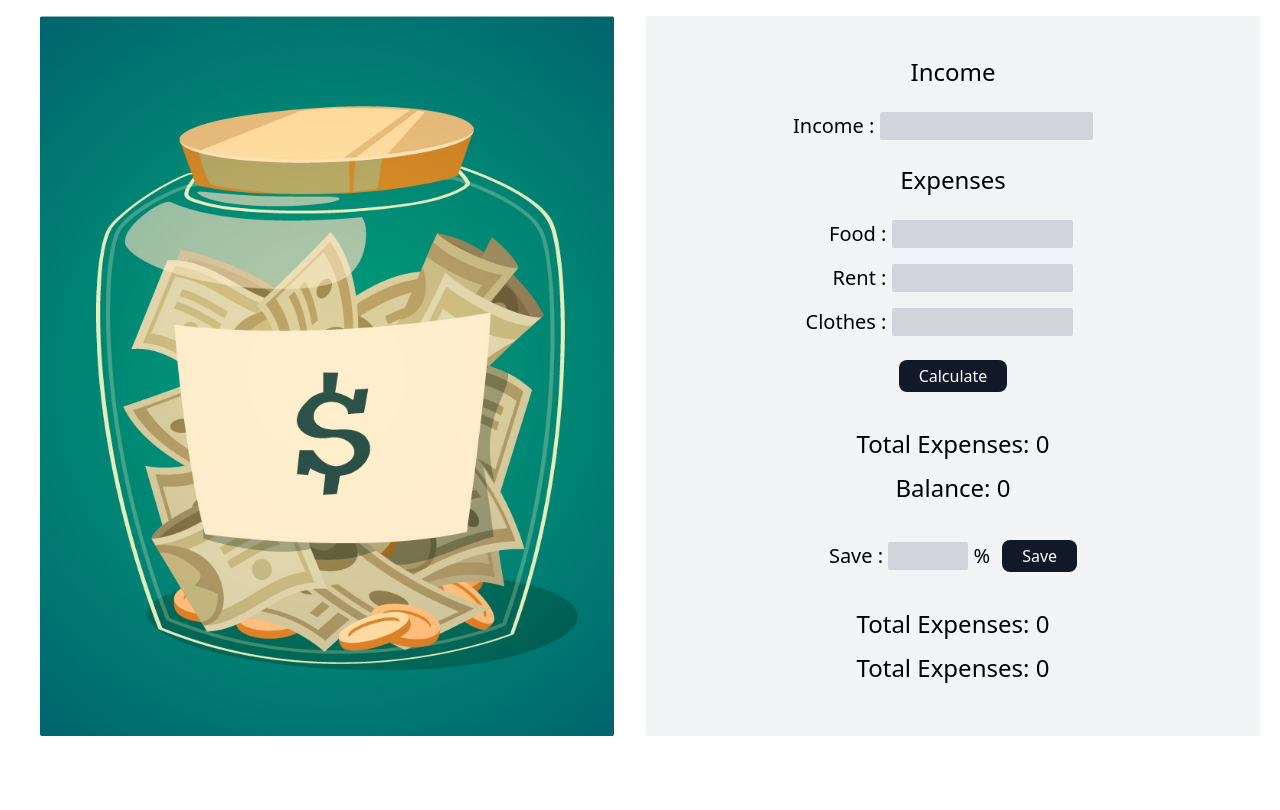
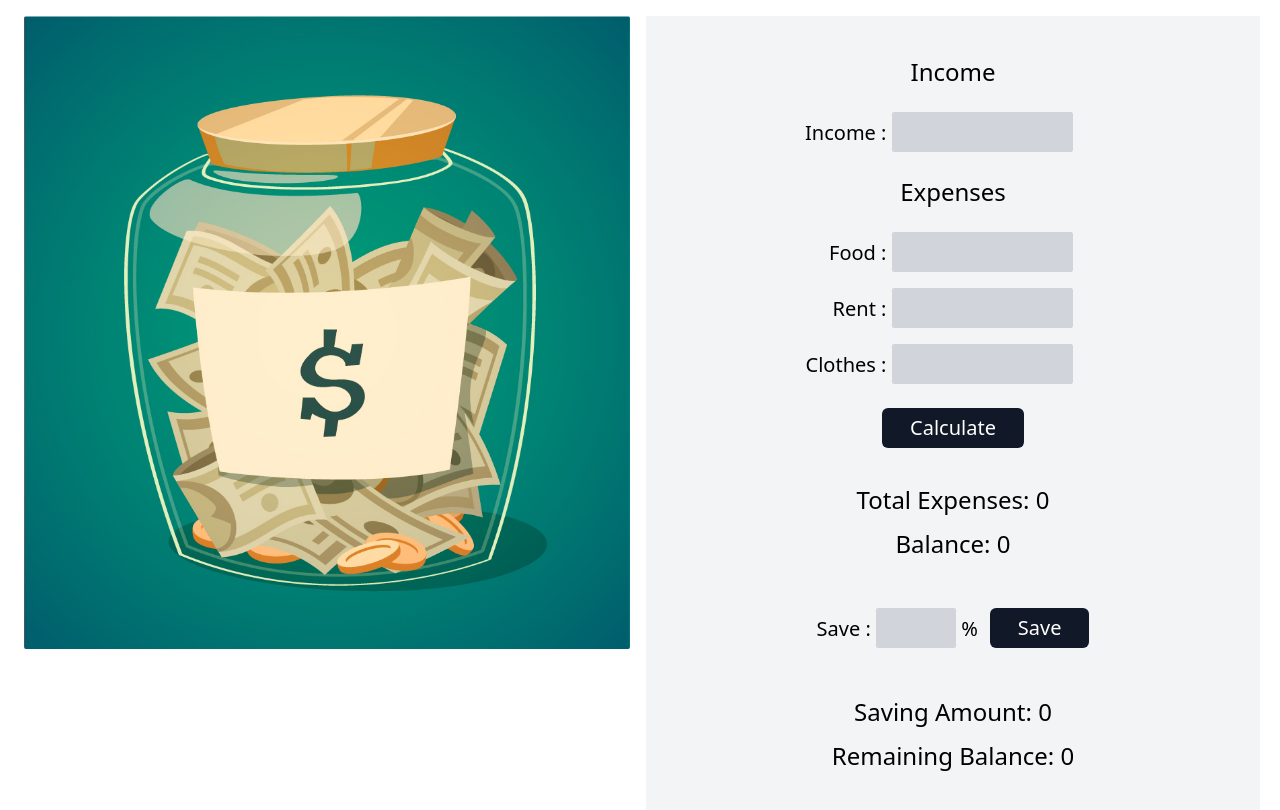
Before and after one commit to Mohammad-Nafis-Abdullah/personal-budget, a plain HTML site: page index.html in a window 1280 px wide. Shown: the part 64-874 px from the top of the page. Before the commit the page ends 820 px from the top, so only its background shows below. Drawn offline with nearby package versions, Linux system fonts and the light colour scheme.

Commit message:
comment added and button size updated

```diff
--- a/index.html
+++ b/index.html
@@ -17,41 +17,44 @@
 
     <main class="container mx-auto grid grid-cols-1 gap-3 lg:grid-cols-2 my-5 px-5 justify-center">
         <!-- main body image section -->
-        <section class="px-5">
-            <img class="rounded-sm h-full w-3/4 lg:w-full mx-auto object-cover" src="images/money.jpg" alt="">
+        <section class="px-1">
+            <img class="rounded-sm max-h-80 lg:max-h-fit lg:h-full mx-auto object-cover" src="images/money.jpg" alt="">
         </section>
 
         <!-- main body calculation section -->
         <section class="rounded-sm flex flex-col gap-3 py-10 px-5 items-center bg-gray-100">
+
+            <!-- income input section -->
             <h2 class="text-2xl font-medium text-center mb-3">Income</h2>
-            <p class="text-xl max-w-xs lg:w-80 text-center lg:text-left"><span class="">Income : </span><input class="bg-gray-300 rounded-sm h-7 w-11/12 sm:w-2/3 text-center" min="0" type="number" name="" id=""></p>
+            <p class="text-xl max-w-[19rem] text-center lg:pr-8 sm:text-right"><span class="">Income : </span><input class="bg-gray-300 rounded-sm h-10 w-11/12 sm:w-2/3 text-center" min="0" type="number" name="" id=""></p>
 
+            <!-- Expenses input sention -->
             <h2 class="text-2xl font-medium text-center my-3">Expenses</h2>
-
             <div class="space-y-4 max-w-[19rem] mx-auto lg:pr-8">
-                <p class="text-xl text-center sm:text-right"><span class="">Food : </span><input class="bg-gray-300 rounded-sm h-7 w-11/12 sm:w-2/3 text-center" min="0"
-                type="number" name="" id=""></p>
-                <p class="text-xl text-center sm:text-right"><span class="w-1/4">Rent : </span><input class="bg-gray-300 rounded-sm h-7 w-11/12 sm:w-2/3 text-center" min="0"
-                type="number" name="" id=""></p>
-                <p class="text-xl text-center sm:text-right"><span class="">Clothes : </span><input class="bg-gray-300 rounded-sm h-7 w-11/12 sm:w-2/3 text-center" min="0"
-                type="number" name="" id=""></p>
+                <p class="text-xl text-center sm:text-right"><span class="">Food : </span><input class="bg-gray-300 rounded-sm h-10 w-11/12 sm:w-2/3 text-center" min="0" type="number" name="" id=""></p>
+                <p class="text-xl text-center sm:text-right"><span class="">Rent : </span><input class="bg-gray-300 rounded-sm h-10 w-11/12 sm:w-2/3 text-center" min="0" type="number" name="" id=""></p>
+                <p class="text-xl text-center sm:text-right"><span class="">Clothes : </span><input class="bg-gray-300 rounded-sm h-10 w-11/12 sm:w-2/3 text-center" min="0" type="number" name="" id=""></p>
             </div>
 
-            <button class="px-5 py-1 my-3 bg-gray-900 text-white rounded-lg font-medium transform transition-transform duration-100 active:scale-95" id="">Calculate</button>
+            <!-- expense and balance calculation button -->
+            <button class="px-7 py-1.5 my-3 bg-gray-900 text-xl text-white rounded-md font-medium transform transition-transform duration-100 active:scale-95" id="">Calculate</button>
 
+            <!-- total income and balance display section -->
             <div class="space-y-3 my-3">
                 <h2 class="text-2xl font-medium text-center">Total Expenses: <span id="">0</span></h2>
                 <h2 class="text-2xl font-medium text-center">Balance: <span id="">0</span></h2>
             </div>
 
+            <!-- savings input and calculation button -->
             <div class="flex justify-center flex-wrap items-center gap-3 my-3 text-center">
-                <span class="text-xl">Save : <input class="bg-gray-300 rounded-sm h-7 w-20 text-center" min="0" max="100" type="number" name="" id=""> %</span>
-                <button class="px-5 py-1 bg-gray-900 text-white rounded-lg font-medium transform transition-transform duration-100 active:scale-95">Save</button>
+                <span class="text-xl">Save : <input class="bg-gray-300 rounded-sm h-10 w-20 text-center" min="0" max="100" type="number" name="" id=""> %</span>
+                <button class="px-7 py-1.5 my-3 bg-gray-900 text-xl text-white rounded-md font-medium transform transition-transform duration-100 active:scale-95">Save</button>
             </div>
 
+
             <div class="space-y-3 my-3">
-                <h2 class="text-2xl font-medium text-center">Total Expenses: <span id="">0</span></h2>
-                <h2 class="text-2xl font-medium text-center">Total Expenses: <span id="">0</span></h2>
+                <h2 class="text-2xl font-medium text-center">Saving Amount: <span id="">0</span></h2>
+                <h2 class="text-2xl font-medium text-center">Remaining Balance: <span id="">0</span></h2>
             </div>
         </section>
     </main>
```
